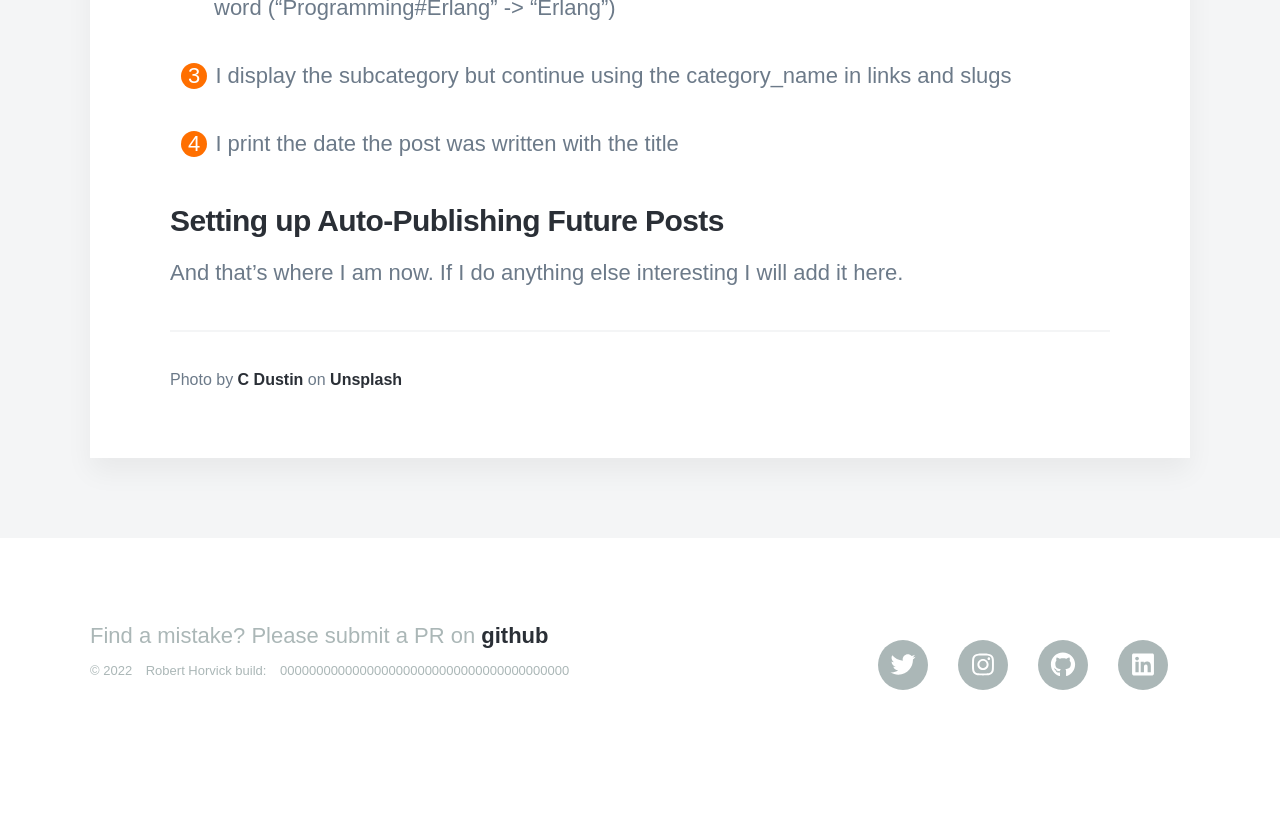
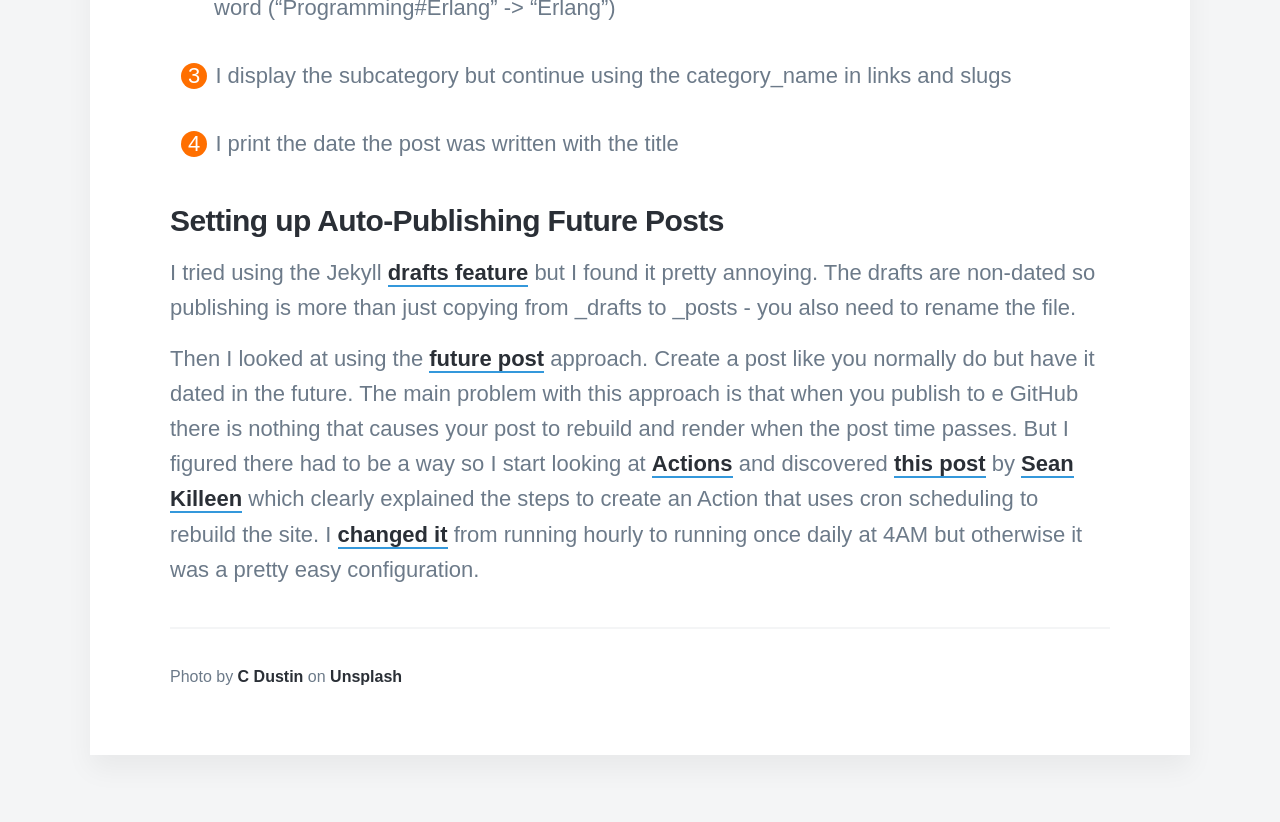
Before and after one commit to bubbafat/bubbafat.github.io, a Jekyll site: the page built from _posts/2022-03-08-migrating-from-wordpress-to-jekyll-github-pages.md, in a window 1280 px wide and 900 px high, scrolled down 10198 px. Shown: the top 822 px of the window. Built offline with Jekyll 4.4.1, drawn with Linux system fonts in a browser that asks for light colours; nearby versions of some CDN libraries; some web fonts are replaced; comment, search, counter and statistics services are not loaded; before the commit the page ends 10955 px from its top, so only the background shows below that.

Commit message:
blog updates - categories and auto-pub

```diff
--- a/_posts/2022-03-08-migrating-from-wordpress-to-jekyll-github-pages.md
+++ b/_posts/2022-03-08-migrating-from-wordpress-to-jekyll-github-pages.md
@@ -240,7 +240,10 @@ There are few changes that matter:
 
 <h3>Setting up Auto-Publishing Future Posts</h3>
 
-And that's where I am now.  If I do anything else interesting I will add it here.
+I tried using the Jekyll [drafts feature](https://jekyllrb.com/docs/posts/#drafts) but I found it pretty annoying. The drafts are non-dated so publishing is more than just copying from \_drafts to \_posts - you also need to rename the file.
+
+Then I looked at using the [future post](https://jekyllrb.com/docs/configuration/options/) approach. Create a post like you normally do but have it dated in the future. The main problem with this approach is that when you publish to e GitHub there is nothing that causes your post to rebuild and render when the post time passes. But I figured there had to be a way so I start looking at [Actions](https://github.com/features/actions) and discovered [this post](https://seankilleen.com/2020/02/how-to-deploy-github-pages-on-a-schedule-to-publish-future-posts/) by [Sean Killeen](https://twitter.com/sjkilleen) which clearly explained the steps to create an Action that uses cron scheduling to rebuild the site. I [changed it](https://github.com/bubbafat/bubbafat.github.io/blob/main/.github/workflows/scheduled-posts.yml) from running hourly to running once daily at 4AM but otherwise it was a pretty easy configuration.
+
 
 <hr/>
 
```
Also changed, not shown: _posts/2022-03-10-generating-mp4-video-from-directory-folder-of-images.md (+1 -1 lines), _posts/2022-03-15-converting-images-from-png-jpg-to-webp-and-resizing.md (+1 -1 lines), _posts/2022-03-16-creating-reusable-tip-component-jekyll-liquid-markdown.md (+1 -1 lines), _posts/2022-03-17-creating-animated-webp-files-using-img2webp.md (+1 -1 lines).
